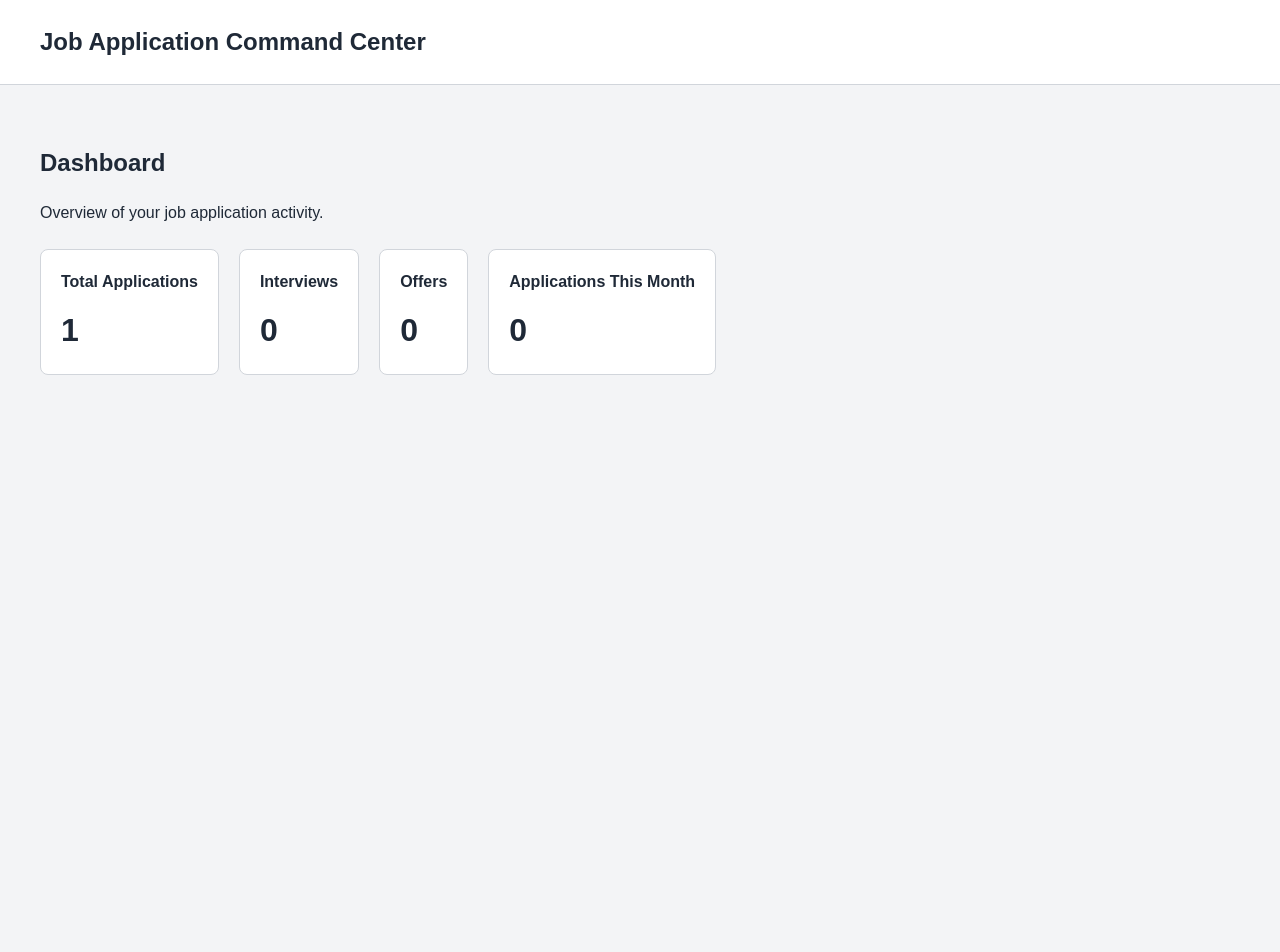
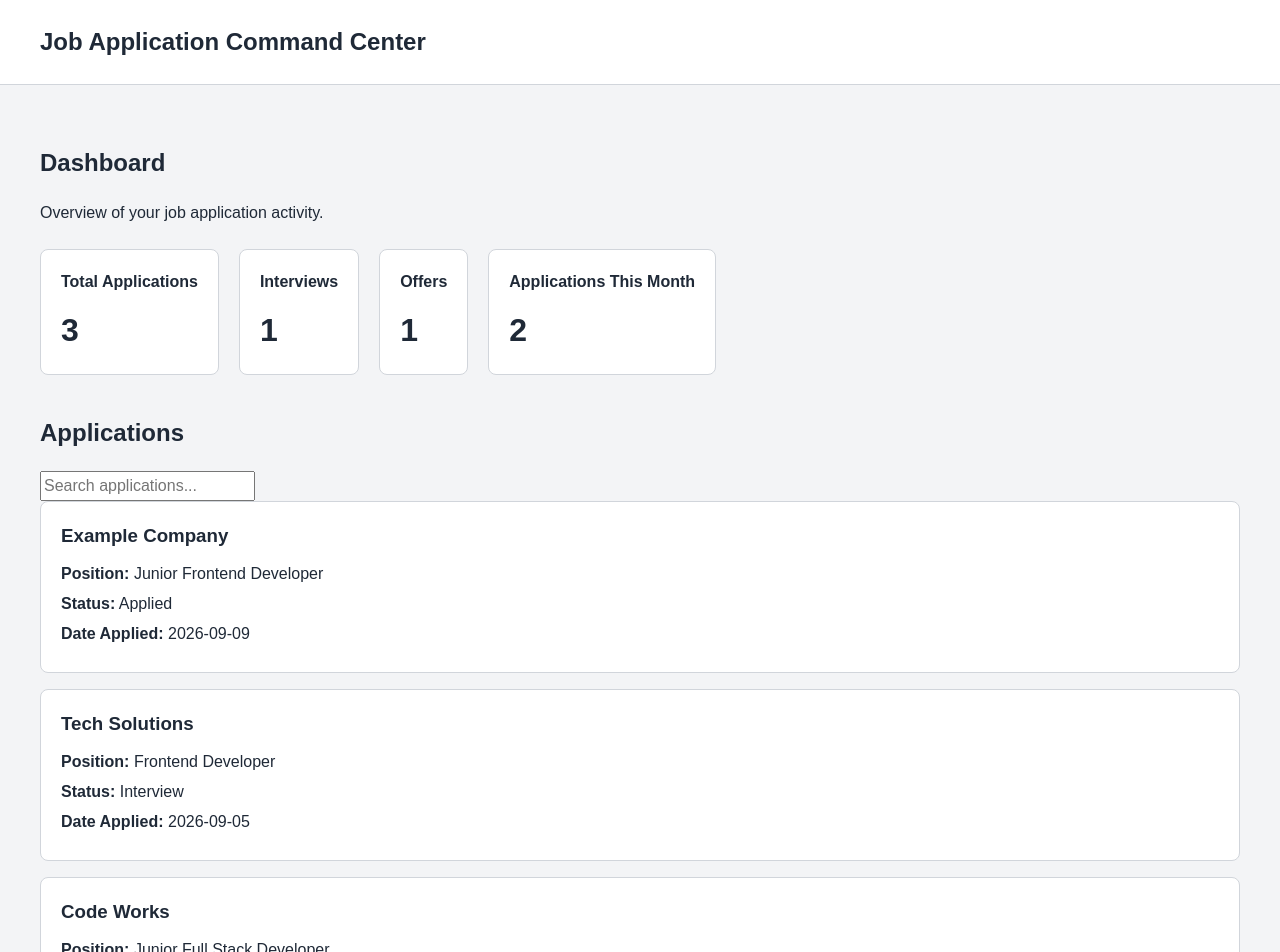
Before and after one commit to Mario-Barrera/Job-Application-Command-Center, a React (Vite) app: page / in a window 1280 px wide. Shown: the top 952 px of the page. Before the commit the page ends 800 px from the top, so only its background shows below. Built offline with nearby package versions, Linux system fonts and the light colour scheme.

Commit message:
feat: add application search

```diff
--- a/src/App.tsx
+++ b/src/App.tsx
@@ -1,6 +1,7 @@
 import './App.css'
 import Header from './components/Header'
 import Dashboard from './components/Dashboard'
+import ApplicationsList from './components/ApplicationsList'
 
 
 function App() {
@@ -12,6 +13,9 @@ function App() {
       <main>
         {/* Render the Dashboard component here. */}
         <Dashboard />
+
+        {/* Render the Applications List component here. */}
+        <ApplicationsList />
       </main>
     </>
   )
--- /dev/null
+++ b/src/components/ApplicationsList.css
@@ -0,0 +1,29 @@
+.applications-list {
+  margin-top: 40px;
+}
+
+.applications-list h2 {
+  margin-bottom: 20px;
+}
+
+.applications-container {
+  display: flex;
+  flex-direction: column;
+  gap: 16px;
+}
+
+.application-card {
+  padding: 20px;
+  background-color: #ffffff;
+  border: 1px solid #d1d5db;
+  border-radius: 8px;
+}
+
+.application-card h3 {
+  margin-top: 0;
+  margin-bottom: 12px;
+}
+
+.application-card p {
+  margin: 6px 0;
+}
--- /dev/null
+++ b/src/components/ApplicationsList.tsx
@@ -0,0 +1,57 @@
+import { useState } from 'react'
+import { applications } from '../data/applications'
+import './ApplicationsList.css'
+
+function ApplicationsList() {
+  const [searchTerm, setSearchTerm] = useState('')
+
+  const filteredApplications = applications.filter(function (application) {
+    const searchValue = searchTerm.toLowerCase()
+
+    return (
+      application.company.toLowerCase().includes(searchValue) ||
+      application.position.toLowerCase().includes(searchValue) ||
+      application.status.toLowerCase().includes(searchValue)
+    )
+  })
+
+  return (
+    <section className="applications-list">
+      <h2>Applications</h2>
+
+      <input
+        type="search"
+        placeholder="Search applications..."
+        value={searchTerm}
+        onChange={function (event) {
+          setSearchTerm(event.target.value)
+        }}
+      />
+
+      <div className="applications-container">
+        {filteredApplications.map(function (application) {
+          return (
+            // React needs a unique key when rendering a list.
+            <article className="application-card" key={application.id}>
+              <h3>{application.company}</h3>
+
+              <p>
+                <strong>Position:</strong> {application.position}
+              </p>
+
+              <p>
+                <strong>Status:</strong> {application.status}
+              </p>
+
+              <p>
+                <strong>Date Applied:</strong> {application.dateApplied}
+              </p>
+            </article>
+          )
+        })}
+      </div>
+    </section>
+  )
+}
+
+export default ApplicationsList
--- a/src/components/Dashboard.tsx
+++ b/src/components/Dashboard.tsx
@@ -3,9 +3,23 @@ import { applications } from '../data/applications'
 
 function Dashboard() {
   const totalApplications = applications.length
-  const interviews = 0
-  const offers = 0
-  const applicationsThisMonth = 0
+  const interviews = applications.filter(function (application) {
+    return application.status === 'Interview'
+  }).length
+
+  const offers = applications.filter(function (application) {
+    return application.status === 'Offer'
+  }).length
+
+  const currentDate = new Date()
+  const currentMonth = currentDate.getMonth() + 1
+  const currentYear = currentDate.getFullYear()
+
+  const applicationsThisMonth = applications.filter(function (application) {
+    const [year, month] = application.dateApplied.split('-').map(Number)
+
+    return year === currentYear && month === currentMonth
+  }).length
 
   return (
     <section className="dashboard">
--- a/src/data/applications.ts
+++ b/src/data/applications.ts
@@ -8,4 +8,18 @@ export const applications: Application[] = [
     status: 'Applied',
     dateApplied: '2026-09-09',
   },
+  {
+    id: 2,
+    company: 'Tech Solutions',
+    position: 'Frontend Developer',
+    status: 'Interview',
+    dateApplied: '2026-09-05',
+  },
+  {
+    id: 3,
+    company: 'Code Works',
+    position: 'Junior Full Stack Developer',
+    status: 'Offer',
+    dateApplied: '2026-08-22',
+  },
 ]
```
